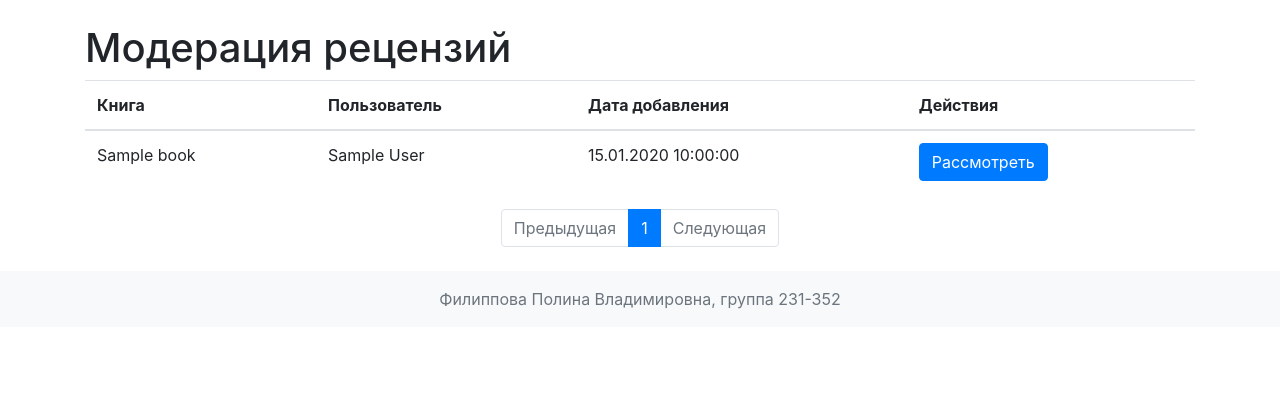
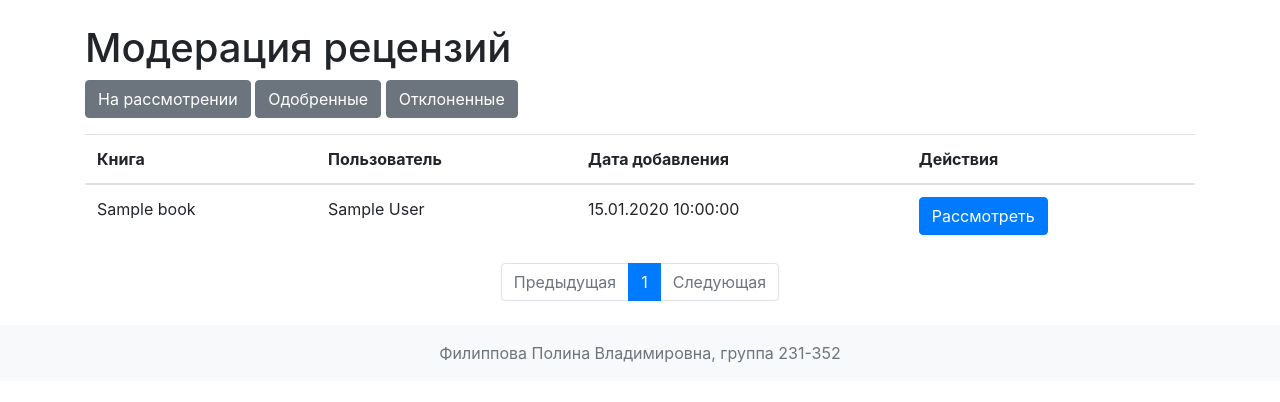
Before and after one commit to linafillippova/web-examen-2025, a Flask app: template templates/moderate_reviews.html in a window 1280 px wide. Shown: the part 56-458 px from the top of the page. Run offline with Flask 3, Linux system fonts and the light colour scheme; the template is opened without the code that fills it: values that come from a table or form of the project are taken from there, others are empty; tables that the repository leaves empty hold one stand-in row (values such as "Sample post"); some libraries are stand-ins or nearby versions.

Commit message:
Update moderate_reviews.html

```diff
--- a/templates/moderate_reviews.html
+++ b/templates/moderate_reviews.html
@@ -4,6 +4,13 @@
 
 {% block content %}
     <h1>Модерация рецензий</h1>
+
+    <div class="mb-3">
+        <a href="{{ url_for('routes.moderate_reviews', status='на рассмотрении') }}" class="btn btn-{% if current_status == 'на рассмотрении' %}primary{% else %}secondary{% endif %}">На рассмотрении</a>
+        <a href="{{ url_for('routes.moderate_reviews', status='одобрена') }}" class="btn btn-{% if current_status == 'одобрена' %}primary{% else %}secondary{% endif %}">Одобренные</a>
+        <a href="{{ url_for('routes.moderate_reviews', status='отклонена') }}" class="btn btn-{% if current_status == 'отклонена' %}primary{% else %}secondary{% endif %}">Отклоненные</a>
+    </div>
+
     <table class="table">
         <thead>
             <tr>
@@ -29,7 +36,7 @@
     <nav aria-label="Page navigation">
         <ul class="pagination justify-content-center">
             {% if reviews.has_prev %}
-                <li class="page-item"><a class="page-link" href="{{ url_for('routes.moderate_reviews', page=reviews.prev_num) }}">Предыдущая</a></li>
+                <li class="page-item"><a class="page-link" href="{{ url_for('routes.moderate_reviews', page=reviews.prev_num, status=current_status) }}">Предыдущая</a></li>
             {% else %}
                 <li class="page-item disabled"><span class="page-link">Предыдущая</span></li>
             {% endif %}
@@ -38,14 +45,14 @@
                     {% if reviews.page == page_num %}
                         <li class="page-item active"><span class="page-link">{{ page_num }}</span></li>
                     {% else %}
-                        <li class="page-item"><a class="page-link" href="{{ url_for('routes.moderate_reviews', page=page_num) }}">{{ page_num }}</a></li>
+                        <li class="page-item"><a class="page-link" href="{{ url_for('routes.moderate_reviews', page=page_num, status=current_status) }}">{{ page_num }}</a></li>
                     {% endif %}
                 {% else %}
                     <li class="page-item disabled"><span class="page-link">…</span></li>
                 {% endif %}
             {% endfor %}
             {% if reviews.has_next %}
-                <li class="page-item"><a class="page-link" href="{{ url_for('routes.moderate_reviews', page=reviews.next_num) }}">Следующая</a></li>
+                <li class="page-item"><a class="page-link" href="{{ url_for('routes.moderate_reviews', page=reviews.next_num, status=current_status) }}">Следующая</a></li>
             {% else %}
                 <li class="page-item disabled"><span class="page-link">Следующая</span></li>
             {% endif %}
```
